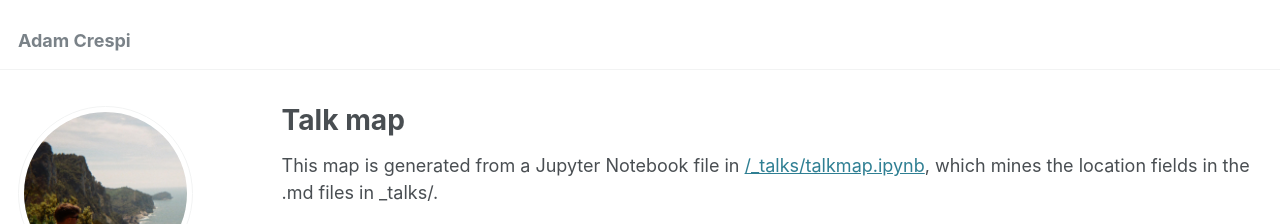
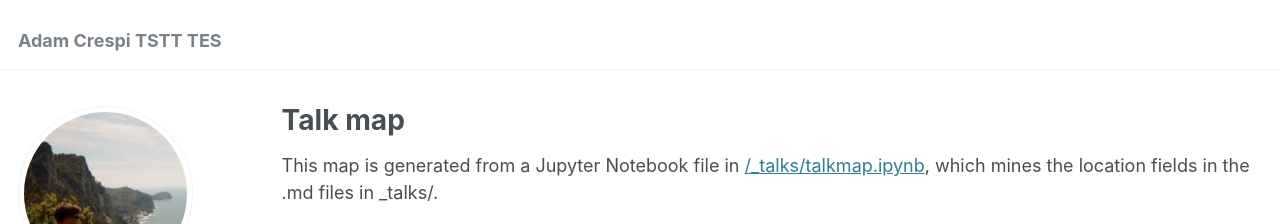
Before and after one commit to adamcrespi/adamcrespi.github.io, a Jekyll site: the page built from _pages/talkmap.html, in a window 1280 px wide. Shown: the top 224 px of the page. Built offline with Jekyll 4.4.1, drawn with Linux system fonts in a browser that asks for light colours; nearby versions of some CDN libraries.

Commit message:
Update _config.yml

```diff
--- a/_config.yml
+++ b/_config.yml
@@ -8,7 +8,7 @@
 
 # Basic Site Settings
 locale                   : "en-US"
-title                    : "Adam Crespi"
+title                    : "Adam Crespi TSTT TES"
 title_separator          : "-"
 name                     : &name "Adam Crespi"
 description              : &description "personal description"
```
